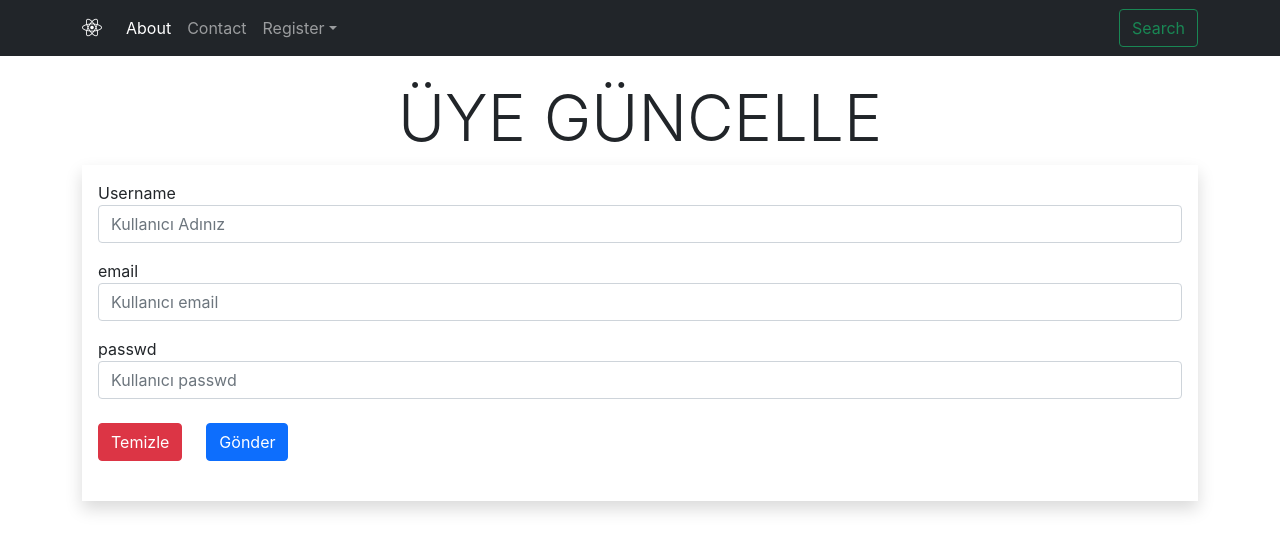
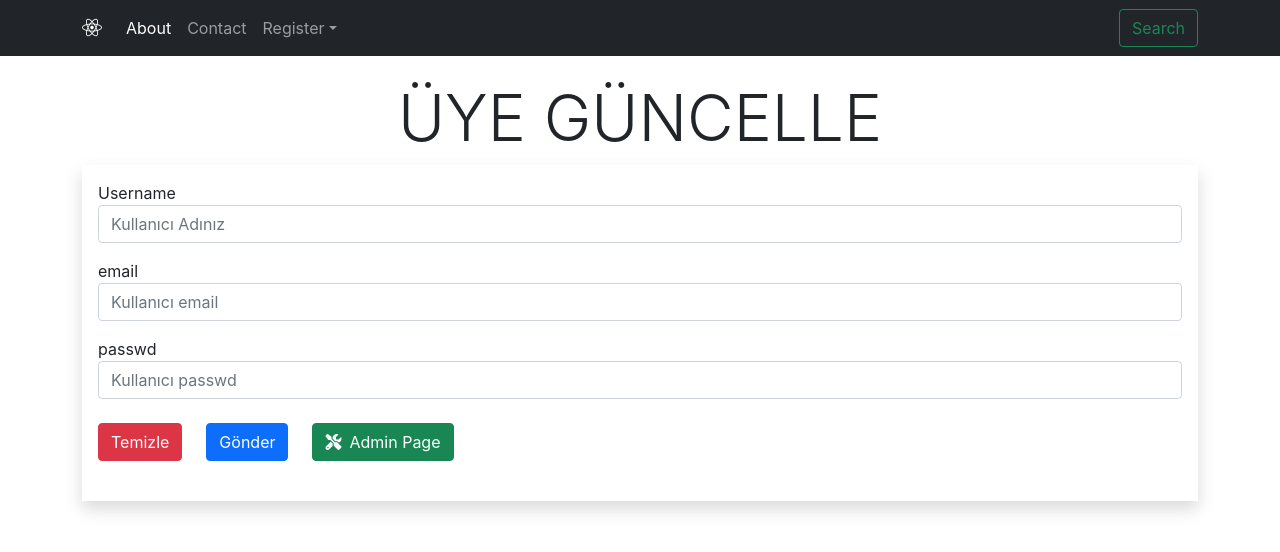
Before and after one commit to hamitmizrak/Ecodation_Blog_Project5, a React (Create React App) app in the folder frontend/blog/: page /register_add/1 in a window 1280 px wide. Shown: the top 552 px of the page. Built offline with nearby package versions, Linux system fonts and the light colour scheme; no server answers.

Commit message:
redirection (react)

```diff
--- a/frontend/blog/src/component/blog/CreateOrUpdateRegister.jsx
+++ b/frontend/blog/src/component/blog/CreateOrUpdateRegister.jsx
@@ -69,12 +69,12 @@ passwd
   //function end
   //HOME
   homePage() {
-    return this.props.push("/")
+    return this.props.history.push("/")
   }
 
   //CANCEL
   cancel() {
-    return this.props.push("/")
+    return this.props.history.push("/register")
   }
 
   //FORM
@@ -167,7 +167,8 @@ passwd
               <div className="form-group mt-4 mb-4">
                 {/* bind kendi satırında yaptım */}
                 <button className="btn btn-danger me-4" onClick={this.cancel.bind(this)}>Temizle</button>
-                <button className="btn btn-primary" onClick={this.saveOrUpdateRegister}>Gönder</button>
+                <button className="btn btn-primary me-4" onClick={this.saveOrUpdateRegister}>Gönder</button>
+                <button className="btn btn-success" onClick={this.homePage}><i className="fa-solid fa-screwdriver-wrench me-2"></i>Admin Page</button>
               </div>
             </div>
           </div>
```
